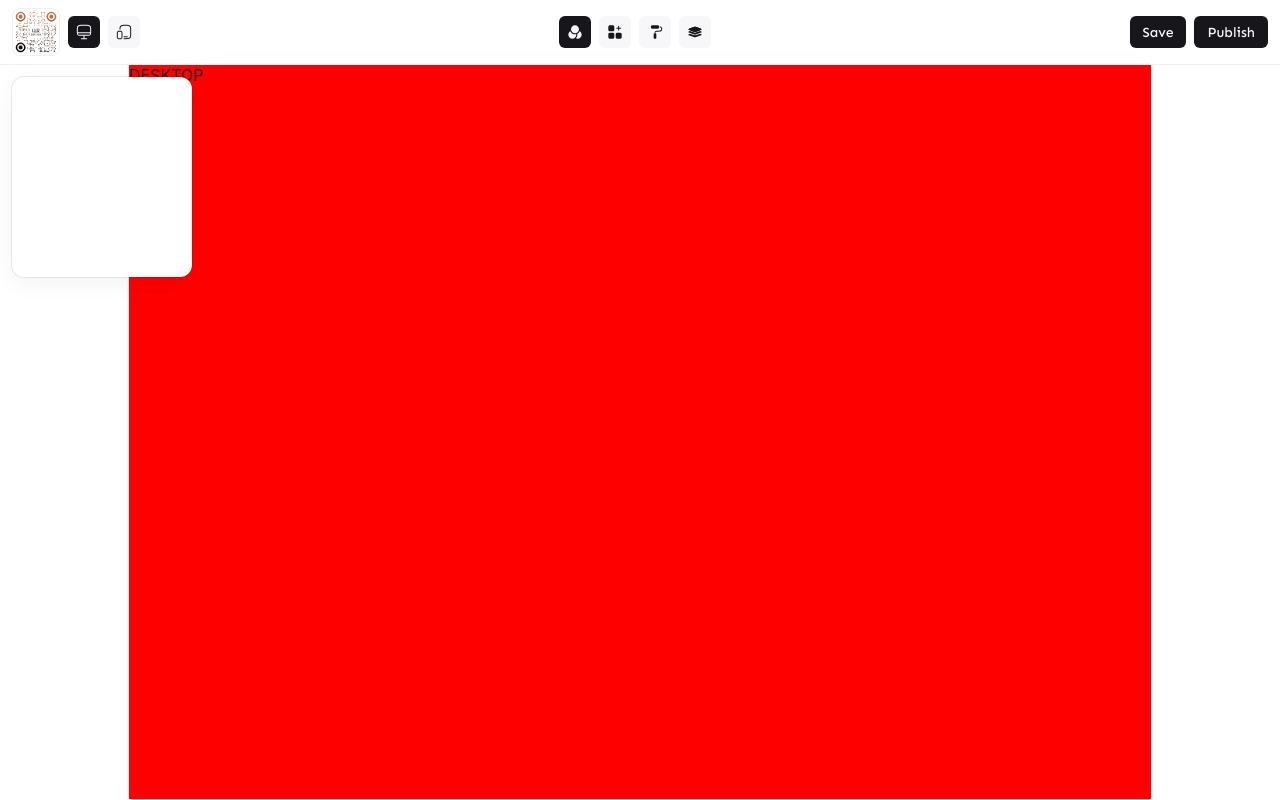
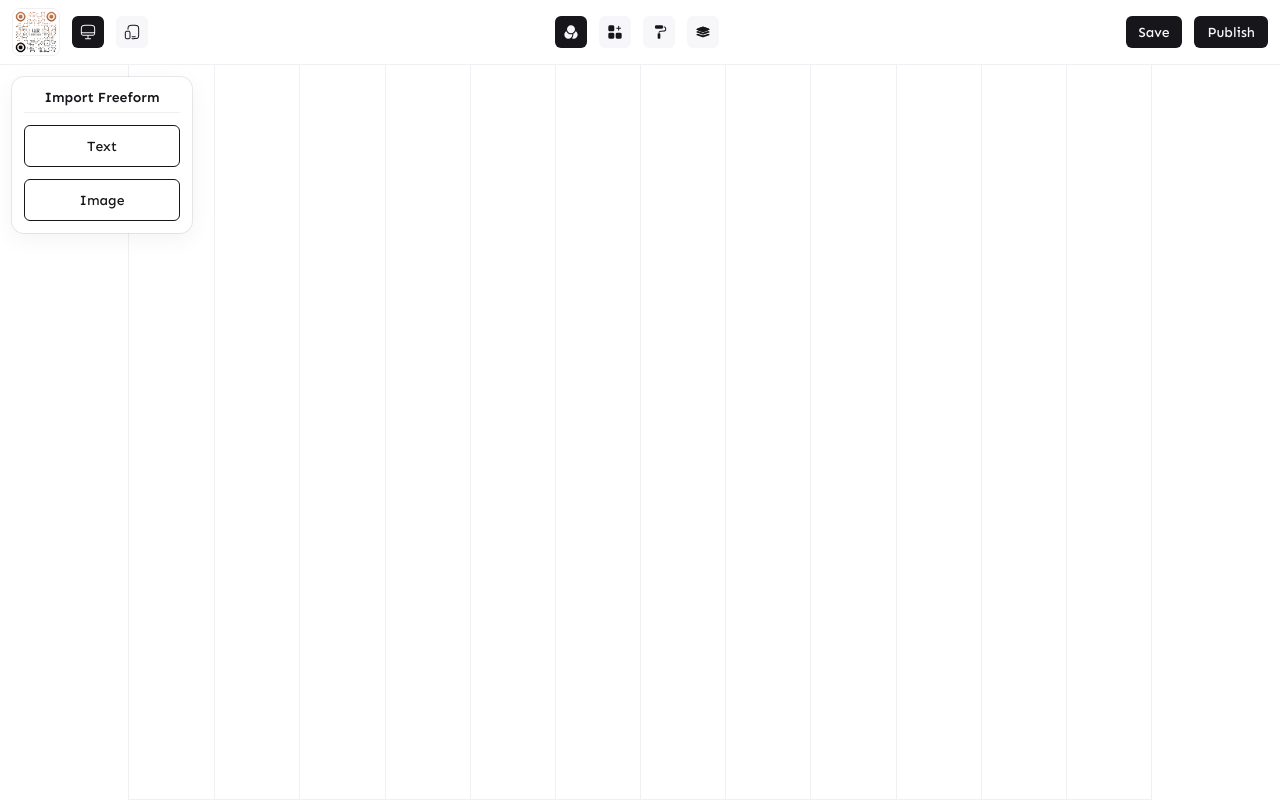
Before and after one commit to PinitS/BUILD_QR_BISTRO_SITE_TEST, a Next.js app: page / in a window 1280 px wide. Both pictures are taken after a click on the button 574 px from the left and 32 px from the top of the page. Built offline with nearby package versions, Linux system fonts and the light colour scheme.

Commit message:
update code

```diff
--- a/src/components/LandingPage/Base/Container/index.js
+++ b/src/components/LandingPage/Base/Container/index.js
@@ -25,6 +25,7 @@ import { MAIN_COLORS } from "statics/PAGE_BUILDER_STYLE";
 import styled from "styled-components";
 
 const Layout = styled.div`
+  position: relative;
   display: flex;
   flex-direction: column;
   height: 100%;
@@ -39,7 +40,8 @@ const Layout = styled.div`
   border-left-color: ${MAIN_COLORS?.MAIN?.LINE};
   border-right-color: ${MAIN_COLORS?.MAIN?.LINE};
   max-width: ${({ $width }) => $width}px;
-  background: red;
+  background: white;
+  overflow: hidden;
 `;
 
 // @media (min-width: 480px) {
--- /dev/null
+++ b/src/components/LandingPage/Editor/Freeform/EditorTextFreeform/index.js
@@ -0,0 +1,59 @@
+import _ from "lodash";
+import React from "react";
+import { batch, shallowEqual, useDispatch, useSelector } from "react-redux";
+import styled from "styled-components";
+import { useDraggable } from "@dnd-kit/core";
+import { setMainSideMenuAttr } from "@redux/reducers/mainSideMenuAttr.reducers";
+
+const ContainerDraggable = styled.div`
+  position: absolute;
+  user-select: none;
+  touch-action: none;
+  cursor: grab;
+
+  display: flex;
+  justify-content: center;
+  align-items: center;
+
+  left: ${({ $x }) => `${$x}px`};
+  top: ${({ $y }) => `${$y}px`};
+
+  transform: ${({ $transform }) => $transform || "none"};
+  border-width: 2px;
+  border-style: dotted;
+  border-radius: 4px;
+  overflow: hidden;
+  z-index: 2;
+`;
+
+export const EditorTextFreeform = ({ $item }) => {
+  const dispatch = useDispatch();
+  const selectedLayoutDesign = useSelector((state) => state?.selectedLayoutDesign?.data, shallowEqual);
+  const mainSideMenuAttr = useSelector((state) => state?.mainSideMenuAttr?.data, shallowEqual);
+  const id = _.get($item, ["id"]);
+  const attribute = _.get($item, ["attribute", selectedLayoutDesign]);
+  const { attributes, listeners, setNodeRef, transform } = useDraggable({ id });
+
+  const handleSelectBlock = () => {
+    batch(() => {
+      dispatch(setMainSideMenuAttr({ ...mainSideMenuAttr, isVisible: false }));
+    });
+  };
+
+  return (
+    <ContainerDraggable
+      onClick={() => handleSelectBlock()}
+      ref={(el) => {
+        setNodeRef(el);
+      }}
+      {...listeners}
+      {...attributes}
+      // $isActive={isActive}
+      $x={attribute.x}
+      $y={attribute.y}
+      $transform={transform ? `translate(${transform.x}px, ${transform.y}px)` : undefined}
+    >
+      index
+    </ContainerDraggable>
+  );
+};
--- /dev/null
+++ b/src/components/LandingPage/Editor/Freeform/index.js
@@ -0,0 +1,25 @@
+import _ from "lodash";
+import React from "react";
+import { shallowEqual, useSelector } from "react-redux";
+import { EditorTextFreeform } from "@components/LandingPage/Editor/Freeform/EditorTextFreeform";
+
+export const ContainerEditorFreeform = () => {
+  const freeformBlocks = useSelector((state) => state?.freeformBlocks?.data, shallowEqual);
+
+  return (
+    <React.Fragment>
+      {_.map(freeformBlocks, (item) => {
+        const id = _.get(item, ["id"]);
+        const type = _.get(item, ["type"]);
+
+        switch (type) {
+          case "TEXT":
+            return <EditorTextFreeform key={id} $item={item} />;
+
+          default:
+            break;
+        }
+      })}
+    </React.Fragment>
+  );
+};
--- /dev/null
+++ b/src/components/LandingPage/Import/Freeform/ImportFreeformContainer.js
@@ -0,0 +1,106 @@
+import { Button } from "@components/LandingPage/Base/Button";
+import { Text } from "@components/LandingPage/Base/Text";
+import { setFreeformBlocks } from "@redux/reducers/freeformBlocks.reducers";
+import React from "react";
+import { shallowEqual, useDispatch, useSelector } from "react-redux";
+import { MAIN_COLORS, MAIN_SIZE } from "statics/PAGE_BUILDER_STYLE";
+import styled from "styled-components";
+import { v4 as uuid } from "uuid";
+
+const Container = styled.div`
+  display: flex;
+  flex-direction: column;
+  width: 180px;
+  padding: ${MAIN_SIZE?.SPACING}px;
+  gap: ${MAIN_SIZE?.SPACING}px;
+`;
+
+const ContainerHeader = styled.div`
+  display: flex;
+  flex-direction: column;
+  gap: ${MAIN_SIZE?.SPACING / 2}px;
+`;
+
+const Line = styled.div`
+  width: 100%;
+  height: 1px;
+  background: ${MAIN_COLORS?.MAIN?.LINE};
+`;
+
+export const ImportFreeformContainer = () => {
+  const dispatch = useDispatch();
+  const freeformBlocks = useSelector((state) => state?.freeformBlocks?.data, shallowEqual);
+
+  const handleImportFreeformText = () => {
+    const initial = {
+      id: uuid(),
+      type: "TEXT",
+      value: "",
+      color: "#17171B",
+      attribute: {
+        DESKTOP: {
+          isVisible: true,
+          x: 0,
+          y: 0,
+        },
+        TABLET: { isVisible: true, x: 0, y: 0 },
+        MOBILE: { isVisible: true, x: 0, y: 0 },
+      },
+    };
+    dispatch(setFreeformBlocks([...freeformBlocks, initial]));
+  };
+  const handleImportFreeformImage = () => {};
+
+  return (
+    <Container>
+      <ContainerHeader>
+        <Text
+          $fontFamily="Sen"
+          $textTransform="capitalize"
+          $color={MAIN_COLORS?.MAIN?.TEXT_COLOR}
+          $fontSize={14}
+          $fontWeight={600}
+          $align="center"
+        >
+          Import Freeform
+        </Text>
+        <Line />
+      </ContainerHeader>
+      <Button
+        $borderRadius={6}
+        $borderColor={MAIN_COLORS?.BUTTON?.BACKGROUND}
+        $height={42}
+        onClick={() => handleImportFreeformText()}
+      >
+        <Text
+          $fontFamily="Sen"
+          $textTransform="capitalize"
+          $color={MAIN_COLORS?.MAIN?.TEXT_COLOR}
+          $fontSize={14}
+          $fontWeight={500}
+          $align="center"
+        >
+          Text
+        </Text>
+      </Button>
+
+      <Button
+        $borderRadius={6}
+        $borderColor={MAIN_COLORS?.BUTTON?.BACKGROUND}
+        $height={42}
+        onClick={() => handleImportFreeformImage()}
+      >
+        <Text
+          $fontFamily="Sen"
+          $textTransform="capitalize"
+          $color={MAIN_COLORS?.MAIN?.TEXT_COLOR}
+          $fontSize={14}
+          $fontWeight={500}
+          $align="center"
+        >
+          Image
+        </Text>
+      </Button>
+    </Container>
+  );
+};
--- a/src/components/LandingPage/PageBuilder/ContainerHeader/index.js
+++ b/src/components/LandingPage/PageBuilder/ContainerHeader/index.js
@@ -3,7 +3,7 @@ import React from "react";
 import { shallowEqual, useDispatch, useSelector } from "react-redux";
 import styled from "styled-components";
 import IMAGE_LOGO from "@assets/staticImages/IMAGE_APP_LOGO.png";
-import { MAIN_COLORS } from "statics/PAGE_BUILDER_STYLE";
+import { MAIN_COLORS, MAIN_SIZE } from "statics/PAGE_BUILDER_STYLE";
 import { Button } from "@components/LandingPage/Base/Button";
 import { Text } from "@components/LandingPage/Base/Text";
 import ICON_SELECT_DESKTOP from "@assets/svgs/PAGE_BUILDER/MENU/ICON_SELECT_DESKTOP.svg";
@@ -25,8 +25,8 @@ const Container = styled.div`
   flex-direction: row;
   justify-content: space-between;
   align-items: center;
-  padding-left: 12px;
-  padding-right: 12px;
+  padding-left: ${MAIN_SIZE?.SPACING}px;
+  padding-right: ${MAIN_SIZE?.SPACING}px;
   padding-top: 8px;
   padding-bottom: 8px;
   background: ${MAIN_COLORS?.MAIN?.MENU_BACKGROUND};
@@ -49,7 +49,7 @@ const ContainerAction = styled.div`
   display: flex;
   flex-direction: row;
   align-items: center;
-  gap: 8px;
+  gap: ${MAIN_SIZE?.SPACING}px;
 `;
 
 const DESIGN_SIZE_LIST = [
@@ -58,7 +58,7 @@ const DESIGN_SIZE_LIST = [
 ];
 
 const MAIN_SIDE_MENU_LIST = [
-  { ICON: ICON_MENU_IMPORT_ABSOLUTE, value: "IMPORT-FREE-CONTAINER" },
+  { ICON: ICON_MENU_IMPORT_ABSOLUTE, value: "IMPORT-FREEFORM-CONTAINER" },
   { ICON: ICON_MENU_IMPORT_CONTAINER, value: "IMPORT-STACK-CONTAINER" },
   { ICON: ICON_MENU_SETTING_BACKGROUND, value: "CUSTOMIZE-BACKGROUND" },
   { ICON: ICON_MENU_SWAP, value: "SWAP-STACK-CONTAINER" },
@@ -140,8 +140,8 @@ export const ContainerHeader = () => {
       <ContainerAction>
         <Button
           $height={32}
-          $pl={12}
-          $pr={12}
+          $pl={MAIN_SIZE?.SPACING}
+          $pr={MAIN_SIZE?.SPACING}
           $borderRadius={6}
           $backgroundColor={MAIN_COLORS?.BUTTON?.BACKGROUND}
         >
@@ -157,8 +157,8 @@ export const ContainerHeader = () => {
         </Button>
         <Button
           $height={32}
-          $pl={12}
-          $pr={12}
+          $pl={MAIN_SIZE?.SPACING}
+          $pr={MAIN_SIZE?.SPACING}
           $borderRadius={6}
           $backgroundColor={MAIN_COLORS?.BUTTON?.BACKGROUND}
         >
--- a/src/components/LandingPage/PageBuilder/ContainerMainSideMenu/index.js
+++ b/src/components/LandingPage/PageBuilder/ContainerMainSideMenu/index.js
@@ -3,51 +3,39 @@ import React from "react";
 import { shallowEqual, useSelector } from "react-redux";
 import styled from "styled-components";
 import { motion, AnimatePresence } from "framer-motion";
+import { SIDE_MENU_VARIANTS } from "statics/VARIANTS";
+import { ImportFreeformContainer } from "@components/LandingPage/Import/Freeform/ImportFreeformContainer";
 
 const Container = styled(motion.div)`
   position: absolute;
   top: 77px;
   left: 12px;
-  width: 180px;
-  height: 200px;
   border-radius: 12px;
   background: white;
   box-shadow:
     rgba(0, 0, 0, 0.05) 0px 6px 24px 0px,
     rgba(0, 0, 0, 0.08) 0px 0px 0px 1px;
+  z-index: 500;
 `;
-
-const SIDE_MENU_VARIANTS = {
-  hidden: {
-    x: -100,
-    opacity: 0,
-  },
-  visible: {
-    x: 0,
-    opacity: 1,
-    transition: {
-      type: "spring",
-      stiffness: 300,
-      damping: 25,
-    },
-  },
-  exit: {
-    x: -100,
-    opacity: 0,
-    transition: {
-      duration: 0.2,
-    },
-  },
-};
 
 export const ContainerMainSideMenu = () => {
   const mainSideMenuAttr = useSelector((state) => state?.mainSideMenuAttr?.data, shallowEqual);
   const isVisible = _.get(mainSideMenuAttr, ["isVisible"]);
+  const form = _.get(mainSideMenuAttr, ["form"]);
+
   return (
     <AnimatePresence>
       {isVisible && (
         <Container variants={SIDE_MENU_VARIANTS} initial="hidden" animate="visible" exit="exit">
-          {/* เนื้อหาเมนู */}
+          {(() => {
+            switch (form) {
+              case "IMPORT-FREEFORM-CONTAINER":
+                return <ImportFreeformContainer />;
+
+              default:
+                return null;
+            }
+          })()}
         </Container>
       )}
     </AnimatePresence>
--- /dev/null
+++ b/src/components/LandingPage/PageBuilder/Grid/index.js
@@ -0,0 +1,36 @@
+import _ from "lodash";
+import React from "react";
+import { MAIN_COLORS } from "statics/PAGE_BUILDER_STYLE";
+import styled from "styled-components";
+
+const Container = styled.div`
+  position: absolute;
+  top: 0;
+  left: 0;
+  height: 100%;
+  width: 100%;
+  pointer-events: none;
+  z-index: 0;
+`;
+
+const VerticalLine = styled.div`
+  position: absolute;
+  top: 0;
+  left: ${({ $left }) => `${$left}%`};
+  height: 100%;
+  width: 1px;
+  background: ${MAIN_COLORS?.MAIN?.LINE};
+`;
+
+export const Grid = () => {
+  const NUM_COLUMNS = 12;
+  const step = 100 / NUM_COLUMNS;
+
+  return (
+    <Container>
+      {_.map([...Array(NUM_COLUMNS + 1)], (item, index) => {
+        return index !== 0 && index !== 12 && <VerticalLine key={`v-${index}`} $left={index * step} />;
+      })}
+    </Container>
+  );
+};
--- a/src/pages/index.js
+++ b/src/pages/index.js
@@ -1,18 +1,86 @@
 import { Container } from "@components/LandingPage/Base/Container";
 import { Layouts } from "@components/LandingPage/Base/Layouts";
+import { ContainerEditorFreeform } from "@components/LandingPage/Editor/Freeform";
 import { ContainerHeader } from "@components/LandingPage/PageBuilder/ContainerHeader";
 import { ContainerMainSideMenu } from "@components/LandingPage/PageBuilder/ContainerMainSideMenu";
+import { Grid } from "@components/LandingPage/PageBuilder/Grid";
 import React from "react";
-import { shallowEqual, useSelector } from "react-redux";
+import { shallowEqual, useDispatch, useSelector } from "react-redux";
+import { DndContext, PointerSensor, useSensor, useSensors, useDraggable, closestCenter } from "@dnd-kit/core";
+import _ from "lodash";
+import { setFreeformBlocks } from "@redux/reducers/freeformBlocks.reducers";
 
 export default () => {
+  const dispatch = useDispatch();
   const selectedLayoutDesign = useSelector((state) => state?.selectedLayoutDesign?.data, shallowEqual);
+  const freeformBlocks = useSelector((state) => state?.freeformBlocks?.data, shallowEqual);
+
+  const sensors = useSensors(
+    useSensor(PointerSensor, {
+      activationConstraint: { distance: 5 },
+    }),
+  );
+
+  const handleFreeformDragEnd = (event) => {
+    const { active, delta } = event;
+    const activeId = _.get(active, ["id"]);
+
+    const findIndex = _.findIndex(freeformBlocks, (item) => {
+      return _.get(item, ["id"]) === activeId;
+    });
+
+    if (findIndex === -1) {
+      return;
+    }
+
+    const updatedBlocks = [...freeformBlocks];
+    const updateBlockItem = _.get(freeformBlocks, [findIndex]);
+    const currentAttr = _.get(updateBlockItem, ["attribute", selectedLayoutDesign]);
+
+    const updatedAttr = {
+      ...currentAttr,
+      x: currentAttr.x + delta.x,
+      y: currentAttr.y + delta.y,
+    };
+
+    const newAttribute = {
+      ...updateBlockItem.attribute,
+      [selectedLayoutDesign]: updatedAttr,
+    };
+    updatedBlocks[findIndex] = {
+      ...updateBlockItem,
+      attribute: newAttribute,
+    };
+
+    dispatch(setFreeformBlocks(updatedBlocks));
+  };
+
+  const handleFreeformDragStart = () => {
+    document.body.classList.add("dragging");
+  };
+
+  const handleFreeformDragCancel = () => {
+    document.body.classList.remove("dragging");
+  };
 
   return (
     <Layouts>
       <ContainerHeader />
       <ContainerMainSideMenu />
-      <Container $layoutDesign={selectedLayoutDesign}>{selectedLayoutDesign}</Container>
+      <Container $layoutDesign={selectedLayoutDesign}>
+        {/* FREEFORM */}
+        <DndContext
+          sensors={sensors}
+          collisionDetection={closestCenter}
+          onDragStart={handleFreeformDragStart}
+          onDragEnd={handleFreeformDragEnd}
+          onDragCancel={handleFreeformDragCancel}
+        >
+          <ContainerEditorFreeform />
+        </DndContext>
+        {/* FREEFORM */}
+        <Grid />
+      </Container>
     </Layouts>
   );
 };
--- a/src/redux/store.js
+++ b/src/redux/store.js
@@ -2,8 +2,9 @@ import { configureStore } from "@reduxjs/toolkit";
 import logger from "redux-logger";
 import selectedLayoutDesign from "@redux/reducers/selectedLayoutDesign.reducers";
 import mainSideMenuAttr from "@redux/reducers/mainSideMenuAttr.reducers";
+import freeformBlocks from "@redux/reducers/freeformBlocks.reducers";
 
 export const store = configureStore({
-  reducer: { selectedLayoutDesign, mainSideMenuAttr },
+  reducer: { selectedLayoutDesign, mainSideMenuAttr, freeformBlocks },
   middleware: (getDefaultMiddleware) => getDefaultMiddleware().concat(logger),
 });
--- a/src/statics/PAGE_BUILDER_STYLE.js
+++ b/src/statics/PAGE_BUILDER_STYLE.js
@@ -10,5 +10,10 @@ export const MAIN_COLORS = {
     BODY_BACKGROUND: "#F8F8FA",
     CONTAINER_BACKGROUND: "#FFFFFF",
     MENU_BACKGROUND: "#FFFFFF",
+    TEXT_COLOR: "#17171B",
   },
 };
+
+export const MAIN_SIZE = {
+  SPACING: 12,
+};
--- /dev/null
+++ b/src/statics/VARIANTS.js
@@ -0,0 +1,22 @@
+export const SIDE_MENU_VARIANTS = {
+  hidden: {
+    x: -100,
+    opacity: 0,
+  },
+  visible: {
+    x: 0,
+    opacity: 1,
+    transition: {
+      type: "spring",
+      stiffness: 300,
+      damping: 25,
+    },
+  },
+  exit: {
+    x: -100,
+    opacity: 0,
+    transition: {
+      duration: 0.2,
+    },
+  },
+};
```
Also changed, not shown: src/redux/reducers/freeformBlocks.reducers.js (added, +19 -0 lines).
